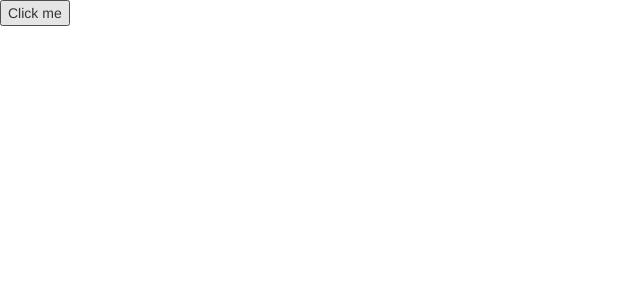
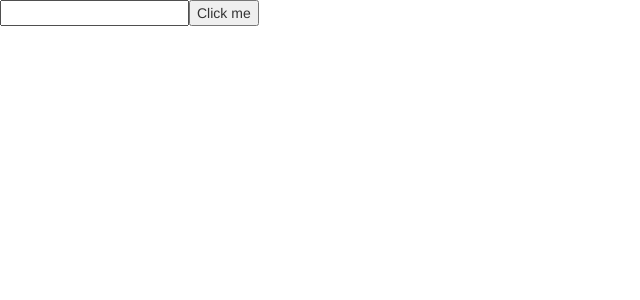
Before and after one commit to AlexanderBellDev/Angular-8-Tutorial-Repo, an Angular app: page / in a window 1280 px wide. Shown: the top 300 px of the page, without its empty margins (0-640 px from the left). Built offline with nearby package versions, Linux system fonts and the light colour scheme.

Commit message:
Template reference variables Make a reference to a component on a template with # i.e. <input #inputElement type="text"> you can then use this in a method call i.e. logMessage(inputElement.value)

```diff
--- a/src/app/app.component.html
+++ b/src/app/app.component.html
@@ -1 +1 @@
-<app-eventbinding></app-eventbinding>
+<app-templatereference></app-templatereference>
--- a/src/app/app.module.ts
+++ b/src/app/app.module.ts
@@ -5,12 +5,14 @@ import { AppRoutingModule } from './app-routing.module';
 import { AppComponent } from './app.component';
 import { TestcomponentComponent } from './testcomponent/testcomponent.component';
 import { EventbindingComponent } from './eventbinding/eventbinding.component';
+import { TemplatereferenceComponent } from './templatereference/templatereference.component';
 
 @NgModule({
   declarations: [
     AppComponent,
     TestcomponentComponent,
-    EventbindingComponent
+    EventbindingComponent,
+    TemplatereferenceComponent
   ],
   imports: [
     BrowserModule,
--- /dev/null
+++ b/src/app/templatereference/templatereference.component.html
@@ -0,0 +1,2 @@
+<input #inputElement type="text">
+<button (click)="logMessage(inputElement.value)">Click me</button>
--- /dev/null
+++ b/src/app/templatereference/templatereference.component.ts
@@ -0,0 +1,18 @@
+import { Component, OnInit } from '@angular/core';
+
+@Component({
+  selector: 'app-templatereference',
+  templateUrl: './templatereference.component.html',
+  styleUrls: ['./templatereference.component.css']
+})
+export class TemplatereferenceComponent implements OnInit {
+
+  constructor() { }
+
+  ngOnInit() {
+  }
+
+  logMessage(value) {
+    console.log(value);
+  }
+}
```
Also changed, not shown: src/app/templatereference/templatereference.component.css (added), 1 other file (tests, documents, lock files or other folders).
